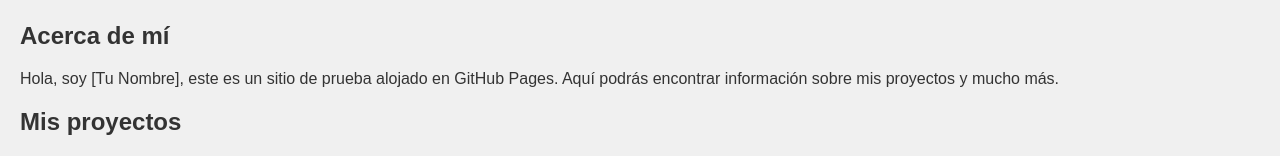
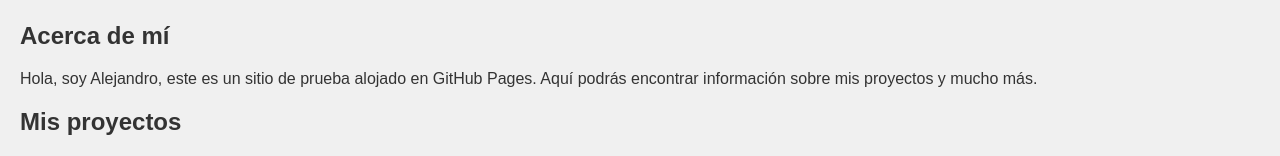
Before and after one commit to aleeexx12/aleeexx12.github.io, a plain HTML site: page index.html in a window 1280 px wide. Shown: the part 138-294 px from the top of the page. Drawn offline with Linux system fonts and the light colour scheme.

Commit message:
Update index.html

```diff
--- a/index.html
+++ b/index.html
@@ -37,7 +37,7 @@
 
     <main>
         <h2>Acerca de mí</h2>
-        <p>Hola, soy [Tu Nombre], este es un sitio de prueba alojado en GitHub Pages. Aquí podrás encontrar información sobre mis proyectos y mucho más.</p>
+        <p>Hola, soy Alejandro, este es un sitio de prueba alojado en GitHub Pages. Aquí podrás encontrar información sobre mis proyectos y mucho más.</p>
 
         <h2>Mis proyectos</h2>
         <ul>
```
